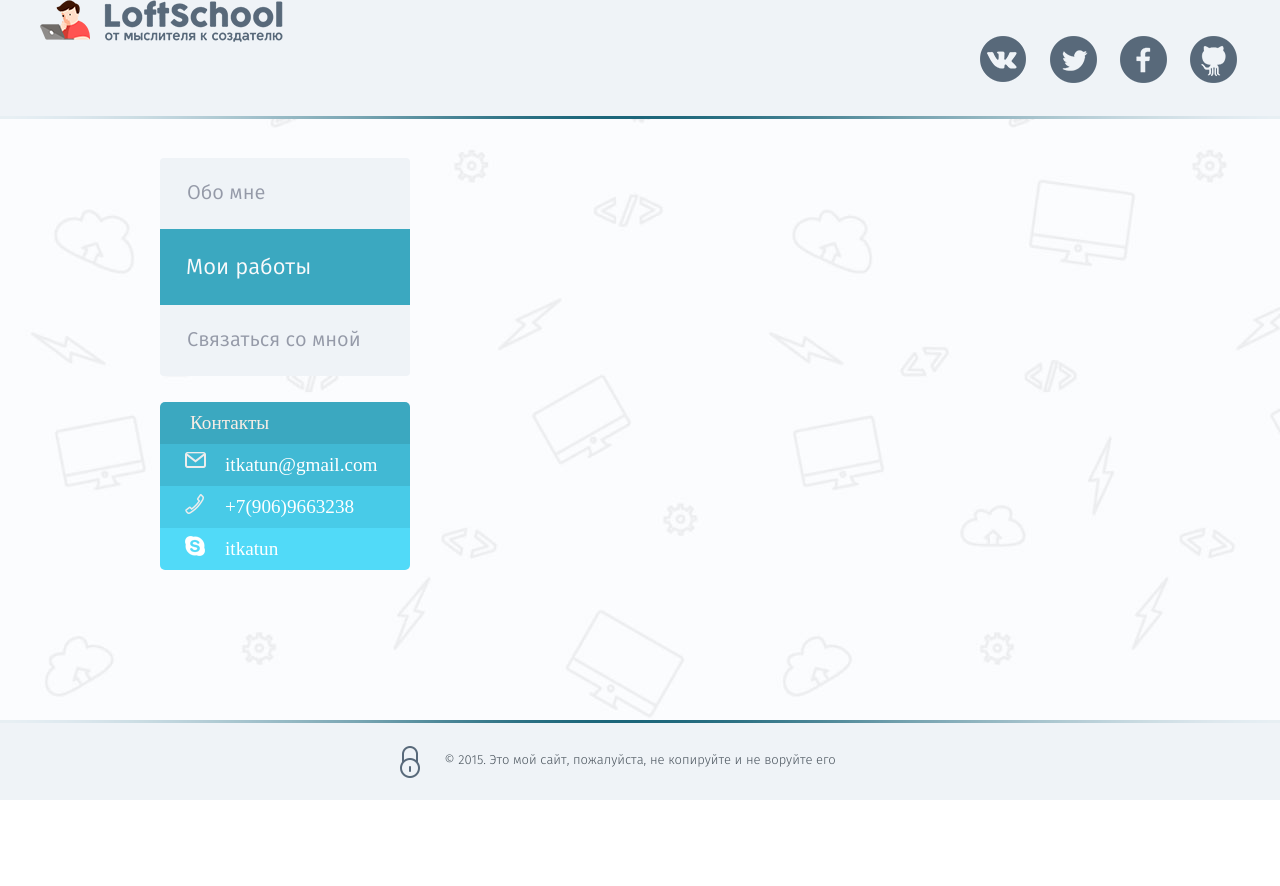
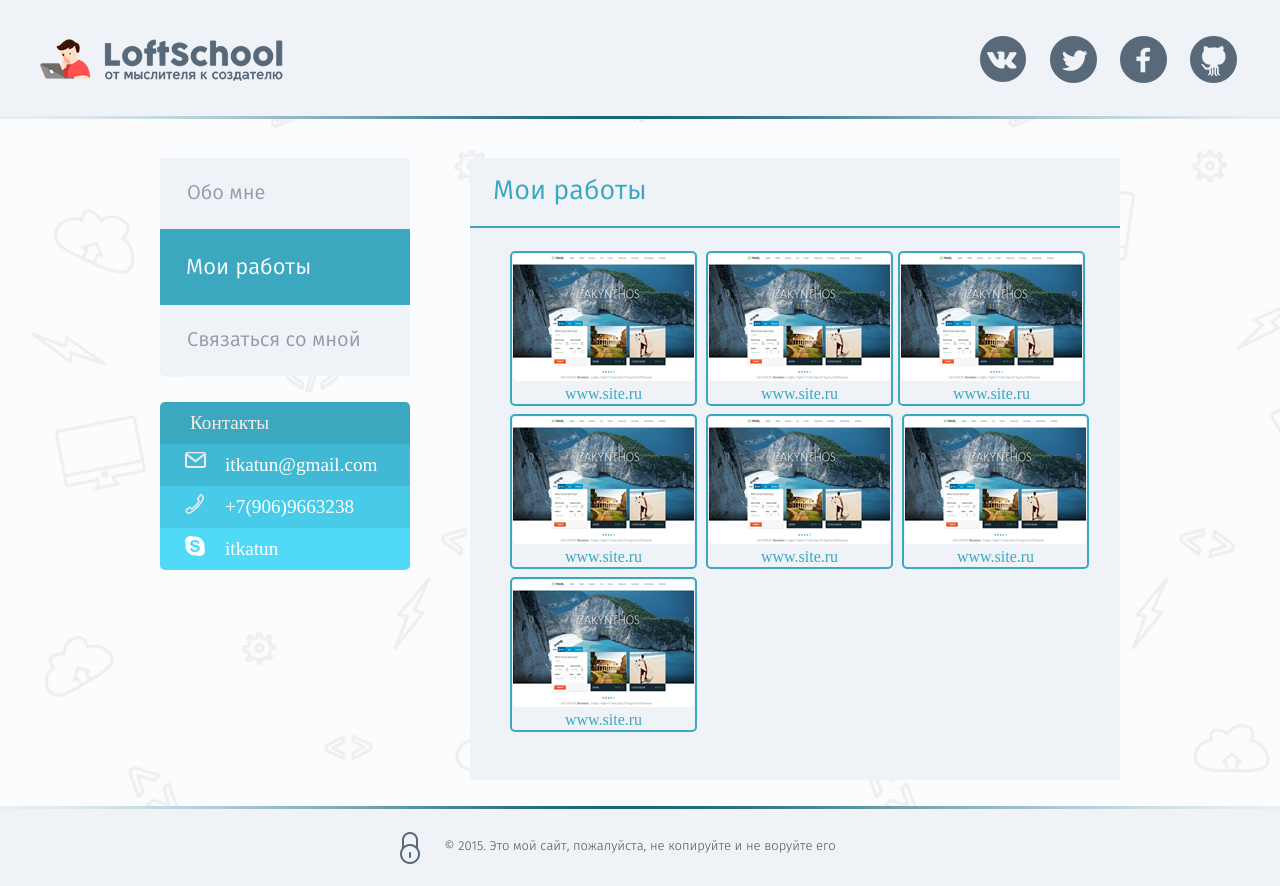
Before and after one commit to itkatun/dz-port, a website: page app/myjobs.html in a window 1280 px wide. Before the commit the page ends 800 px from the top, so only its background shows below. Drawn offline with nearby package versions, Linux system fonts and the light colour scheme.

Commit message:
Вторая страница-верстка2

```diff
--- a/app/css/jobs.css
+++ b/app/css/jobs.css
@@ -1,5 +1,48 @@
-.my-jobs {
+/* Общие стили для секциb мои работы */
+.jobs {
 	background: #eff3f7;
 	border-radius: 4px;
 	margin-bottom: 26px;
 }
+.jobs-header{
+	font-family: 'fira_sansbook';
+	font-size: 27px;
+	font-weight: normal;
+	color: #3ba8c0;
+	border-bottom: 2px #3ba8c0 solid;
+	margin: 0 0 23px 0;
+	padding: 13px 23px;
+	}
+.jobs-body{
+	padding-bottom: 40px;
+}
+.jobs-list{
+    list-style: none;
+    margin: 0; /* Обнуляем значение отступов */
+
+
+   }
+.jobs-item{
+    margin-bottom: 8px;
+    margin-right: 5px; /* Отступ слева */
+
+    padding: 1px; /* Поля вокруг текста*/
+    display: inline-block;
+    vertical-align: top;
+      border-width: 2px;
+  border-color: #3ba8c0;
+  border-style: solid;
+   border-radius: 5px;
+
+  }
+
+   .jobs-figure {
+    display: block;  /*Блочный элемент */
+    margin: 0 auto;  /* Отступы */
+
+     }
+
+   .jobs-figcaption {
+    color: #3ba8c0; /* Цвет текста */
+    text-align: center; /* Выравнивание по центру*/
+   }
--- a/app/js/main.js
+++ b/app/js/main.js
@@ -1,3 +1,3 @@
-$(document).ready(function() {
-	console.log('я на главной странице');
-});
+
+   document.createElement('figure');
+   document.createElement('figcaption');
--- a/app/myjobs.html
+++ b/app/myjobs.html
@@ -33,7 +33,7 @@
             <!-- Шапка-->
             <header class="block-header">
                 <div class="container-head">
-                    <a href="" class="head-logo">
+                    <a href="" class="head-logo-link">
                         <img src="img/logo.png" alt="Logo" class="logo-img">
                         <span class="head-logo-text">Сайт портфолио</span>
                     </a>
@@ -73,7 +73,60 @@
                 </aside>
                 <!--Изменяемый контент-->
                 <div class="variable-content">
-                    <section class="my-jobs"></section>
+                    <section class="jobs">
+                        <h2 class="jobs-header">Мои работы</h2>
+                            <div class="jobs-body">
+                                <ul class="jobs-list">
+                                    <li class="jobs-item">
+                                        <figure  class="jobs-figure">
+                                            <img src="../img/content/site1.png" alt="site1" />
+                                            <figcaption class="jobs-figcaption">www.site.ru</figcaption>
+                                        </figure>
+                                    </li>
+                                    <li class="jobs-item">
+                                        <figure  class="jobs-figure">
+                                            <img src="../img/content/site1.png" alt="site1" />
+                                            <figcaption class="jobs-figcaption">www.site.ru</figcaption>
+                                        </figure>
+                                    </li><li class="jobs-item">
+                                        <figure  class="jobs-figure">
+                                            <img src="../img/content/site1.png" alt="site1" />
+                                            <figcaption class="jobs-figcaption">www.site.ru</figcaption>
+                                        </figure>
+                                    </li>
+                                    <li class="jobs-item">
+                                        <figure  class="jobs-figure">
+                                            <img src="../img/content/site1.png" alt="site1" />
+                                            <figcaption class="jobs-figcaption">www.site.ru</figcaption>
+                                        </figure>
+                                    </li>
+                                    <li class="jobs-item">
+                                        <figure  class="jobs-figure">
+                                            <img src="../img/content/site1.png" alt="site1" />
+                                            <figcaption class="jobs-figcaption">www.site.ru</figcaption>
+                                        </figure>
+                                    </li>
+                                    <li class="jobs-item">
+                                        <figure  class="jobs-figure">
+                                            <img src="../img/content/site1.png" alt="site1" />
+                                            <figcaption class="jobs-figcaption">www.site.ru</figcaption>
+                                        </figure>
+                                    </li>
+                                    <li class="jobs-item">
+                                        <figure  class="jobs-figure">
+                                            <img src="../img/content/site1.png" alt="site1" />
+                                            <figcaption class="jobs-figcaption">www.site.ru</figcaption>
+                                        </figure>
+                                    </li>
+                                </ul>
+
+
+
+
+
+
+
+                    </section>
                 </div>
             </div>
         </div>
```
Also changed, not shown: app/index.html (+1 -1 lines), app/css/about-me.css (line endings or trailing spaces), app/css/main.css (line endings or trailing spaces), app/img/content/site1.png (added), 2 other files.
